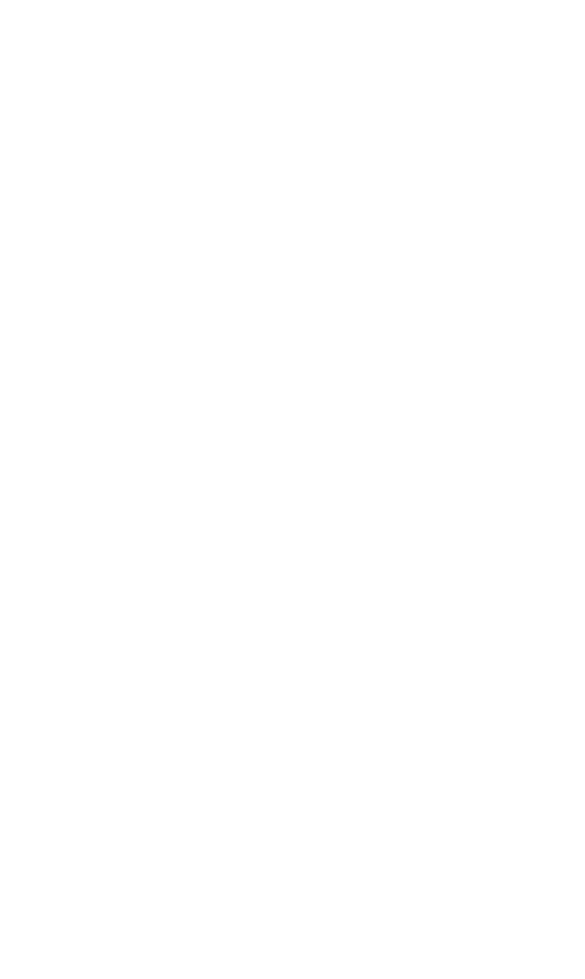
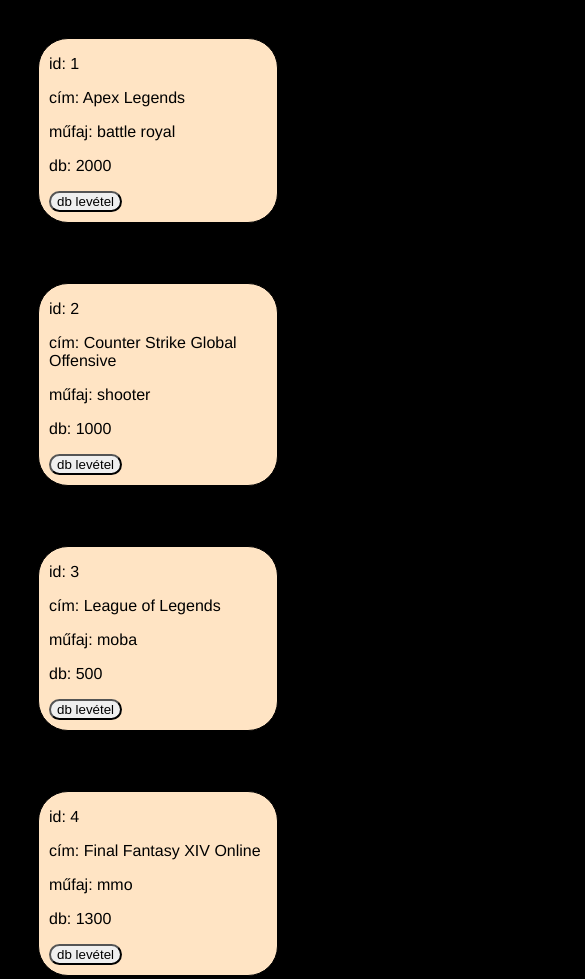
Before and after one commit to Xu212/MVCDolgozat20221115, a plain HTML site: page index.html in a window 390 px wide. Shown: the top 979 px of the page, 585 px wide, since content can reach past the window. Before the commit the page ends 844 px from the top, so only its background shows below. Drawn offline with nearby package versions, Linux system fonts and the light colour scheme.

Commit message:
kész dolgozat

```diff
--- /dev/null
+++ b/Controller/JatekController.js
@@ -0,0 +1,18 @@
+import JatekModel from "../Model/JatekModel.js"
+import JatekokView from "../View/JatekokView.js";
+import JatekView from "../View/JatekView.js";
+
+class JatekController{
+    constructor(){
+       const jatekModel = new JatekModel();
+       jatekModel.adatBe("../jatek.json",this.jatekAdatok)
+       $(window).on("csokk",(event)=>{
+        jatekModel.mennyisegCsokk(event.detail, this.jatekAdatok);
+       })
+    }
+    jatekAdatok(tomb){
+        let szuloElem =$("main");
+        new JatekokView(tomb, szuloElem)
+    }
+}
+export default JatekController
--- /dev/null
+++ b/Model/JatekModel.js
@@ -0,0 +1,27 @@
+class JatekModel{
+    #jatekokTomb = []
+    constructor(){
+
+    }
+    adatBe(vegpont, myCallBack){
+        fetch(vegpont, {
+            method: 'GET',
+            headers: {
+                'Content-Type': 'application/json',
+            }
+        })
+            .then((response) => response.json())
+            .then((data) => {
+                this.#jatekokTomb = data.jatek;
+                myCallBack(this.#jatekokTomb);
+            })
+            .catch((error) => {
+                console.error('Error:', error);
+            });
+    }
+    mennyisegCsokk(adat, megjelenitoFuggveny){
+        this.#jatekokTomb[adat.id-1].db=this.#jatekokTomb[adat.id-1].db-1
+        megjelenitoFuggveny(this.#jatekokTomb)
+    }
+}
+export default JatekModel
--- /dev/null
+++ b/View/JatekView.js
@@ -0,0 +1,22 @@
+class JatekView{
+    #elem;
+    constructor(elem, szuloElem){
+        this.#elem = elem;
+        szuloElem.append(`<div class="jatek">
+        <p>id: ${elem.id}</p>
+        <p>cím: ${elem.cim}</p>
+        <p>műfaj: ${elem.mufaj}</p>
+        <p>db: ${elem.db}</p>
+        <button id="db${elem.id}">db levétel</button>
+        </div>`)
+        this.dbCsokk = $(`#db${elem.id}`);
+        this.dbCsokk.on("click",()=>{
+            this.kattintasTrigger();
+        })
+    }
+    kattintasTrigger(){
+        const esemeny = new CustomEvent("csokk",{detail:this.#elem});
+        window.dispatchEvent(esemeny);
+    }
+}
+export default JatekView
--- /dev/null
+++ b/View/JatekokView.js
@@ -0,0 +1,12 @@
+import JatekView from "./JatekView.js";
+
+class JatekokView{
+    constructor(tomb, szuloElem){
+        szuloElem.html('<div id="jatekok"></div>')
+        this.divElem = szuloElem.children("div:last-child");
+        tomb.forEach(jatek => {
+            const jatekaim = new JatekView(jatek,this.divElem)
+        });
+    }
+}
+export default JatekokView
--- a/app.js
+++ b/app.js
@@ -0,0 +1,5 @@
+import JatekController from "./Controller/JatekController.js"
+
+$(function(){
+    new JatekController();
+})
--- a/index.html
+++ b/index.html
@@ -4,9 +4,16 @@
     <meta charset="UTF-8">
     <meta http-equiv="X-UA-Compatible" content="IE=edge">
     <meta name="viewport" content="width=device-width, initial-scale=1.0">
+    <link rel="stylesheet" href="style.css">
+    <script
+  src="https://code.jquery.com/jquery-3.6.1.js"
+  integrity="sha256-3zlB5s2uwoUzrXK3BT7AX3FyvojsraNFxCc2vC/7pNI="
+  crossorigin="anonymous"></script>
+    <script src="app.js" type="module"></script>
     <title>Xu Jiyu</title>
 </head>
 <body>
-
+    <main>
+    </main>
 </body>
 </html>
--- a/jatek.json
+++ b/jatek.json
@@ -4,25 +4,25 @@
             "id":1,
             "cim":"Apex Legends",
             "mufaj":"battle royal",
-            "ar":20000
+            "db":2000
         },
         {
             "id":2,
             "cim":"Counter Strike Global Offensive",
             "mufaj":"shooter",
-            "ar":10000
+            "db":1000
         },
         {
             "id":3,
             "cim":"League of Legends",
             "mufaj":"moba",
-            "ar":5000
+            "db":500
         },
         {
             "id":4,
             "cim":"Final Fantasy XIV Online",
             "mufaj":"mmo",
-            "ar":13000
+            "db":1300
         }
     ]
 }
--- a/style.css
+++ b/style.css
@@ -0,0 +1,28 @@
+button{
+    border-radius: 20px;
+}
+#jatekok{
+    display:grid;
+    grid-template-columns: 1fr 1fr;
+}
+body{
+    background-color: black;
+}
+main{
+    width: 900px;
+    margin: auto;
+}
+.jatek{
+    border:1px solid black;
+    padding: 0px 10px 10px 10px;
+    margin: 30px;
+    background-color: bisque;
+    font-family: 'Franklin Gothic Medium', 'Arial Narrow', Arial, sans-serif;
+    border-radius: 30px;
+    max-width: 300px;
+}
+@media screen and (max-width: 600px){
+    #jatekok{
+        grid-template-columns: 300px;
+    }
+}
```
